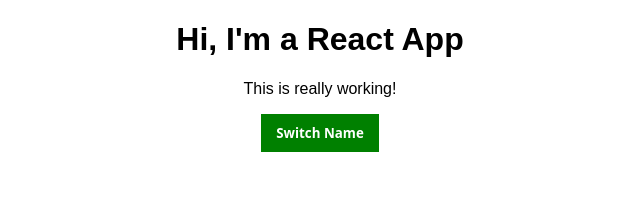
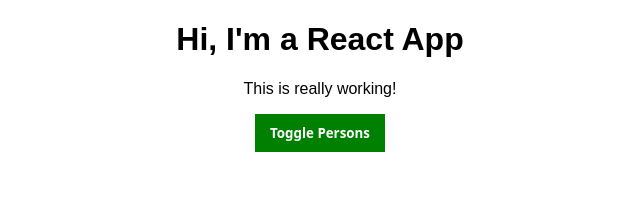
Before and after one commit to Beroozam/react-complete-guide, a React app: page / in a window 1280 px wide. Shown: the top 204 px of the page, without its empty margins (320-960 px from the left). Built offline with nearby package versions, Linux system fonts and the light colour scheme.

Commit message:
structure project

```diff
--- a/src/Person/person.js
+++ b/src/components/Persons/Person/person.js
@@ -4,7 +4,6 @@
 
 
 const person = (props) => {
-
     return (
         <div className={classes.Person}>
             <p onClick={props.click}>I'm a {props.name} and I am {props.age} years old!</p>
--- a/src/App.js
+++ b/src/containers/App.js
@@ -1,7 +1,8 @@
 import React, { Component} from 'react';
 // import './App.css';
 import classes from './App.css'
-import Person from './Person/person'
+import Person from '../components/Persons/Person/person'
+
 
 class App extends Component {
   state = {
@@ -60,6 +61,7 @@
                       age={person.age}
                       key={person.id}
                       changed={(event) => this.nameChangedHandler(event,person.id)} />
+
           })}
         </div>
       )
@@ -78,7 +80,7 @@
       <div className={classes.App}>
         <h1>Hi, I'm a React App</h1>
         <p className={assignedClasses.join(' ')}>This is really working!</p>
-        <button className={btnClass} onClick={this.togglePersonsHandler}>Switch Name</button>
+        <button className={btnClass} onClick={this.togglePersonsHandler}>Toggle Persons</button>
         {persons}
       </div>
     );
--- a/src/index.js
+++ b/src/index.js
@@ -1,7 +1,7 @@
 import React from 'react';
 import ReactDOM from 'react-dom';
 import './index.css';
-import App from './App';
+import App from './containers/App';
 import registerServiceWorker from './registerServiceWorker';
 
 ReactDOM.render(<App />, document.getElementById('root'));
```
Also changed, not shown: src/components/Cockpit/Cockpit.js (added), src/components/Persons/Person/person.css (renamed from src/Person/person.css), src/components/Persons/Persons.js (added), src/containers/App.css (renamed from src/App.css), 1 other file (tests, documents, lock files or other folders).
